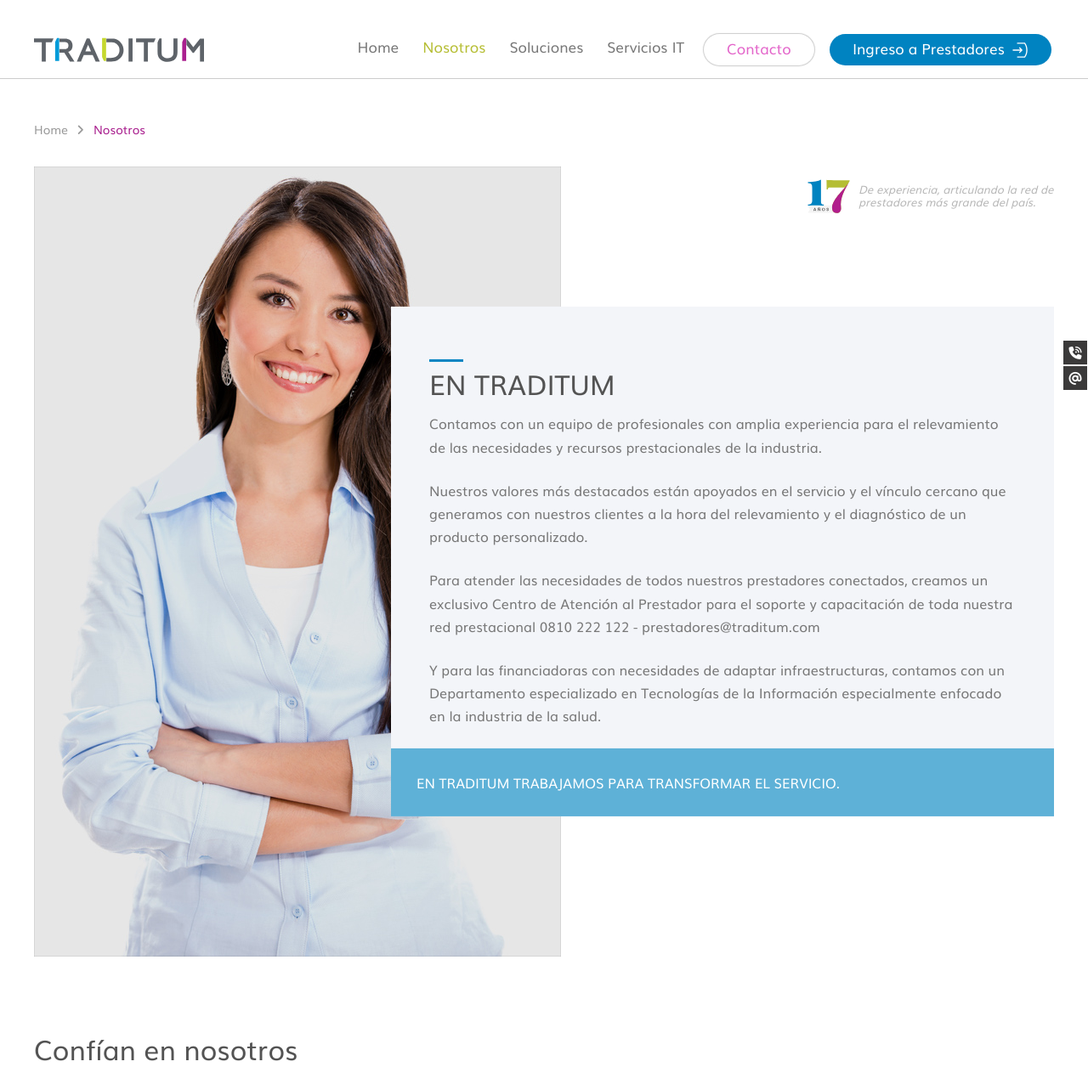
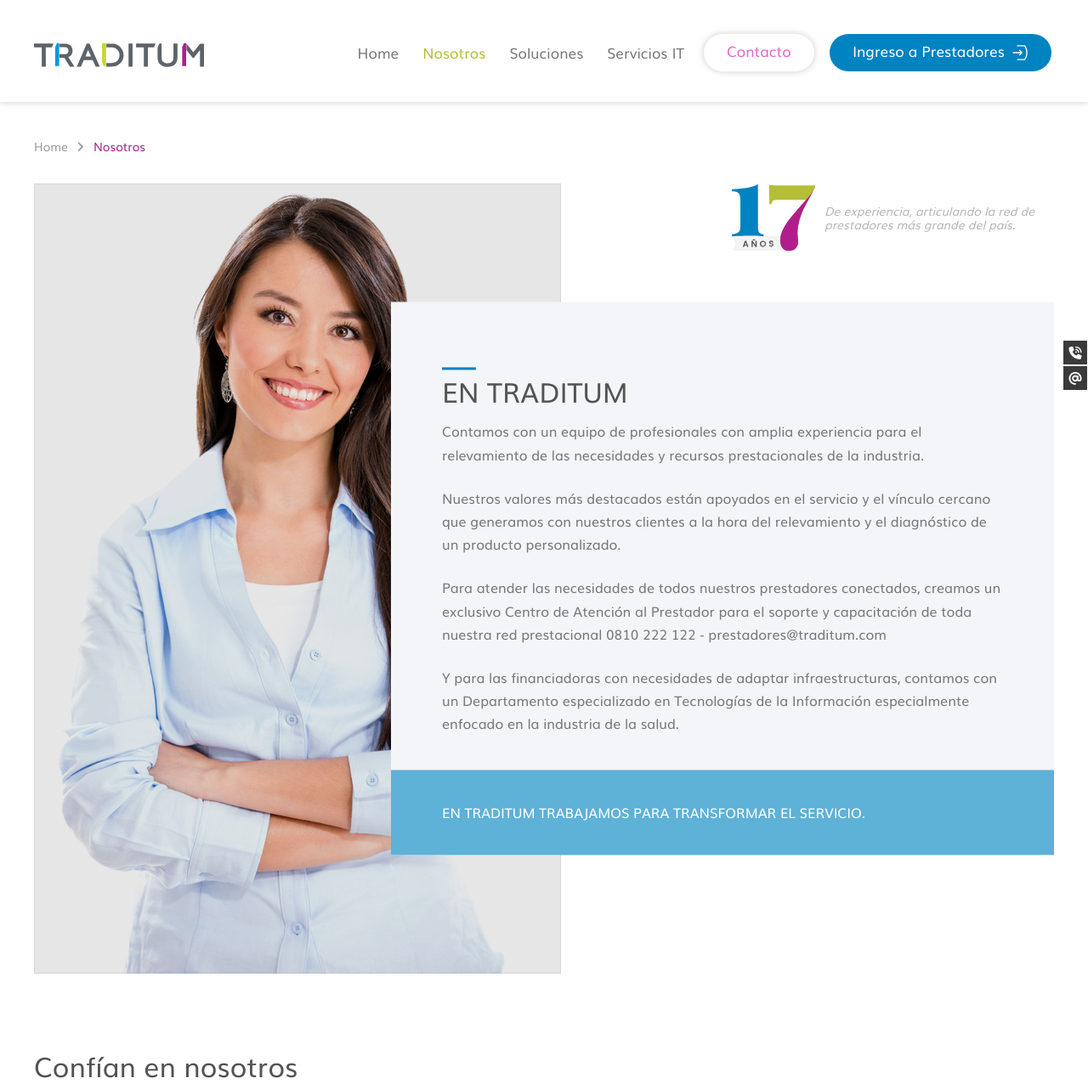
Before and after one commit to japsolo/traditum-web, a PHP site: page /nosotros.php in a window 1280 px wide. Shown: the top 1276 px of the page at 85% size. Run offline with PHP 8.4, Linux system fonts and the light colour scheme; some libraries are stand-ins or nearby versions.

Commit message:
Changes in front with @DaiCufer

```diff
--- a/assets/sass/_03-layout.sass
+++ b/assets/sass/_03-layout.sass
@@ -18,6 +18,7 @@
 
 .btn-outline-purple
 	border-color: $darkPurple
+	border-width: 2px
 	color: $darkPurple
 
 .btn-outline-white
@@ -136,10 +137,10 @@
 				color: #787878
 
 .link-rounded
-	padding: 0.4em 1.6em 0.6em !important
+	padding: 0.6em 1.6em 0.8em !important
 	border-radius: 30px
 	color: lighten($darkPurple, 25)
-	box-shadow: 0 0 1px 1px rgba(#000000, 0.2)
+	box-shadow: 0 0 8px rgba(#000000, 0.2)
 	display: inline-flex !important
 	align-items: center
 	background-color: #ffffff
@@ -299,19 +300,19 @@
 
 .we-know-list
 	li
-		box-shadow: 0 0 1px 1px rgba(#000000, 0.2)
+		box-shadow: 0 0 8px rgba(#000000, 0.2)
 		padding: 30px 15px
 		position: relative
 		margin-bottom: 30px
 		position: relative
 		&::before
 			content: ''
-			width: 41px
-			height: 45px
+			width: 44px
+			height: 35px
 			background-color: #ffffff
 			position: absolute
-			left: -23px
-			top: -24px
+			left: -19px
+			top: -15px
 			border-bottom: 1px solid rgba(#000000, 0.15)
 			transform: rotate(-45deg)
 		&:first-child
--- a/assets/sass/_04-sections.sass
+++ b/assets/sass/_04-sections.sass
@@ -33,6 +33,7 @@
 .about-content
 	margin: 30px 0 90px
 	position: relative
+	+flex
 
 .about-image
 	text-align: center
@@ -54,15 +55,17 @@
 			padding: 30px
 
 .about-years
-	padding-top: 15px
-	+flex($ai: center, $jc: flex-end)
+	margin: auto
+	order: -1
+	padding-bottom: 15px
+	+flex($ai: center, $jc: center)
 	img
-		width: 50px
+		width: 70px
 	p
 		font-size: 1.3em
 		color: #999999
 		font-style: italic
-		width: calc(85% - 50px)
+		width: calc(85% - 70px)
 		padding-left: 10px
 		max-width: 240px
 		opacity: 0.7
@@ -130,7 +133,8 @@
 	@each $name, $color in $colors
 		&.bg-#{$name}
 			background-color: $color
-			border-color: lighten($color, 22)
+			background-clip: content-box
+			border-color: rgba($color, 0.5)
 	img
 		width: 60px
 
--- a/assets/sass/_05-media-queries.sass
+++ b/assets/sass/_05-media-queries.sass
@@ -195,7 +195,7 @@
 			width: 32%
 
 	.inside-header
-		padding-top: 140px
+		padding-top: 160px
 		+flex($ai: flex-start, $jc: space-between)
 		.social-media-anchors
 			margin-top: 8px
@@ -275,12 +275,13 @@
 
 	.main-header
 		padding-top: 40px
+		padding-bottom: 30px
 		background-color: transparent
 		+ttion
 		&:not(.home),
 		&.is-scrolling
 			background-color: rgba(#FFFFFF, 0.97)
-			border-bottom: solid 1px rgba(black, 0.2)
+			box-shadow: 0 0 9px rgba(black, 0.2)
 		.container
 			+flex($ai: center, $jc: space-between)
 
@@ -297,8 +298,8 @@
 
 	.first-level-nav
 		padding: 0
-		height: 37px
-		align-items: stretch
+		height: 50px
+		align-items: center
 		align-content: flex-start
 		> li
 			width: auto
@@ -307,11 +308,12 @@
 			&[data-link=solutions]
 				> a
 					padding-bottom: 25px
+					margin-bottom: -20px
 
 	.drop-nav
 		position: absolute
 		left: 0
-		top: 100%
+		top: 45px
 		width: 320px
 		margin: 0
 		> li
@@ -575,20 +577,30 @@
 		right: 0
 		top: 50%
 		transform: translateY(-50%)
-		padding: 45px
+		padding: 60px
 		width: percentage(780 / $baseWidth)
 		p
 			margin-bottom: 1.5em
+			&:nth-of-type(4)
+				margin-bottom: 40px
 			&.about-special-p
-				margin: 0 -45px -45px
+				margin: 0 -60px -60px
+				padding: 40px 60px
 
 	.about-years
 		top: 0
 		right: 0
 		bottom: auto
 		left: auto
-		width: 360px
+		width: 380px
+		padding: 0
 		justify-content: flex-end
+		img
+			width: 100px
+		p
+			font-size: 1.4em
+			width: calc(100% - 100px)
+			max-width: none
 
 	.sgp-bi-list
 		margin-bottom: 100px
--- a/index.php
+++ b/index.php
@@ -111,7 +111,7 @@
 					<img src="assets/images/icons/icon-we-know_03.svg" alt="ícono de dos personas celebrando">
 				</li>
 				<li>
-					<h3><span>Certificados <br> <i>ISO</i> 9001/2015</span></h3>
+					<h3><span style="padding-left: 0; line-height: 1.5">Certificados <br> <i>ISO</i> 9001/2015</span></h3>
 					<p>Desde 2015 validando la calidad de nuestros servicios.</p>
 					<img src="assets/images/icons/icon-we-know_04.svg" alt="ícono de un certificado">
 				</li>
```
Also changed, not shown: assets/css/traditum.css (+47 -24 lines), assets/css/traditum.min.css, assets/images/icons/icon-we-know_02.svg, 1 other file.
